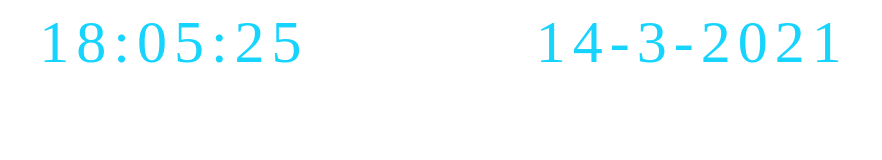
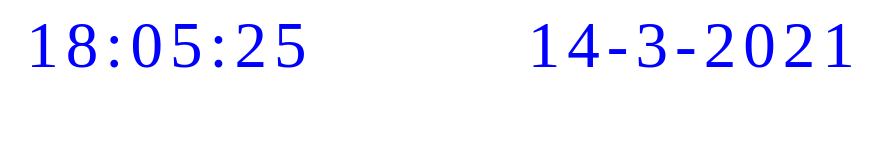
Before and after one commit to RobbinNoya/Challenge-2, a plain HTML site: page index.html in a window 1280 px wide. Shown: the whole page, without its empty margins (196-1078 px from the left). Drawn offline with Linux system fonts and the light colour scheme.

Commit message:
kleur update

```diff
--- a/Css/style.css
+++ b/Css/style.css
@@ -5,8 +5,8 @@ body {
     display: flex;
     flex-wrap: wrap;
     justify-content: space-evenly;
-    color: #17D4FE;
-    font-size: 60px;
+    color: blue;
+    font-size: 65px;
     font-family: Orbitron;
     letter-spacing: 7px;
 }
```
